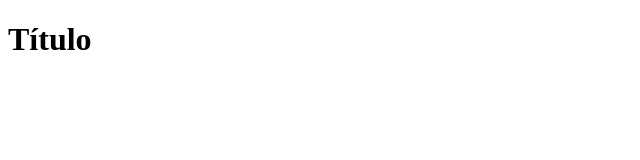
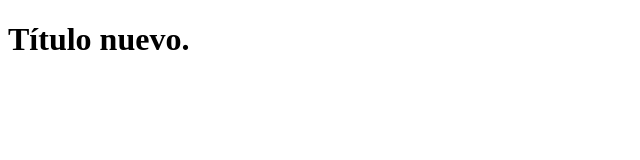
Before and after one commit to Osupiramju/hello-world-git, a plain HTML site: page index.html in a window 1280 px wide. Shown: the whole page, without its empty margins (0-640 px from the left). Drawn offline with Linux system fonts and the light colour scheme.

Commit message:
Se modificó título index.html

```diff
--- a/index.html
+++ b/index.html
@@ -6,6 +6,6 @@
     <title>Demo Git</title>
 </head>
 <body>
-    <h1>Título</h1>
+    <h1>Título nuevo.</h1>
 </body>
 </html>
```
